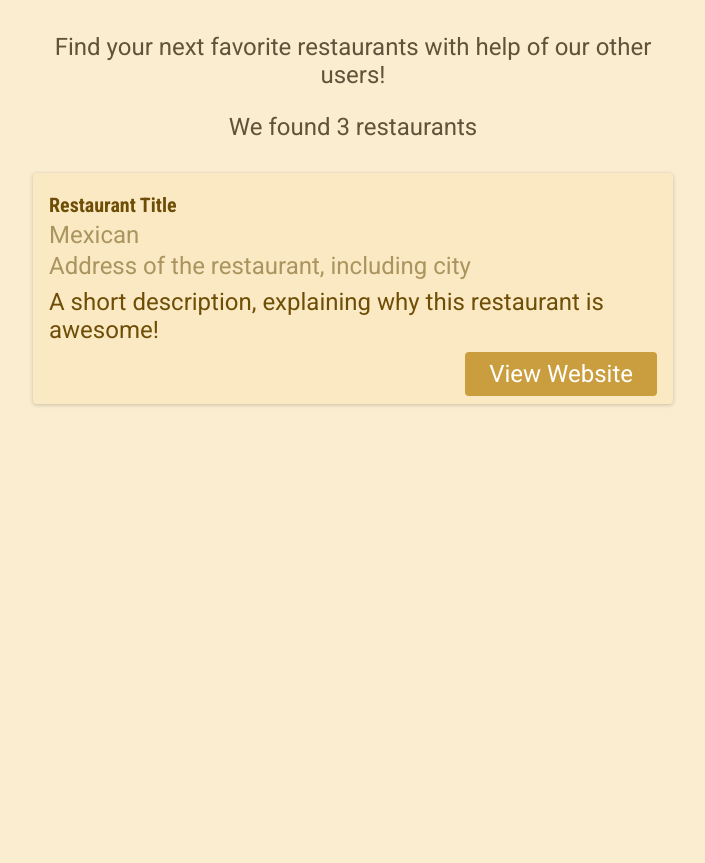
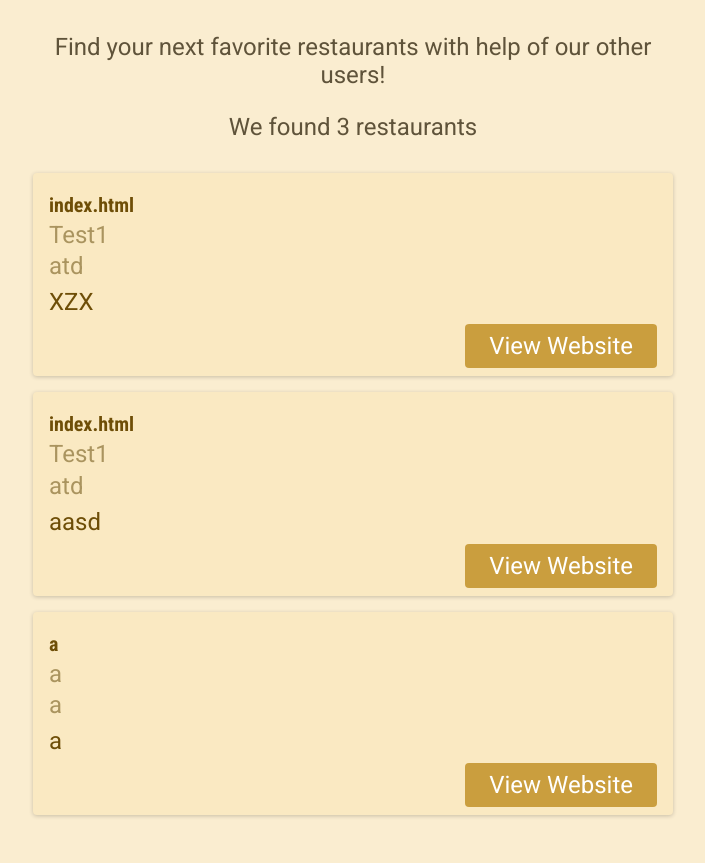
Before and after one commit to hafizshadm/recommend_restaurant, a Node server app: page /restaurants in a window 1280 px wide. Shown: the part 184-1047 px from the top of the page, without its empty margins (287-992 px from the left). Before the commit the page ends 590 px from the top, so only its background shows below. Run offline with Node 20, Linux system fonts and the light colour scheme.

Commit message:
output repeated content with loop

```diff
--- a/app.js
+++ b/app.js
@@ -57,7 +57,10 @@ app.get("/restaurants", (req, res) => {
   const fileData = fs.readFileSync(restaurantDataFilePath);
   // parsing data to JSON
   const restaurantsData = JSON.parse(fileData);
-  res.render("restaurants", { numberOfRestaurants: restaurantsData.length });
+  res.render("restaurants", {
+    numberOfRestaurants: restaurantsData.length,
+    restaurants: restaurantsData,
+  });
 });
 
 app.listen(3000);
--- a/views/restaurants.ejs
+++ b/views/restaurants.ejs
@@ -45,22 +45,29 @@
         <p>Find your next favorite restaurants with help of our other users!</p>
         <p>We found <%= numberOfRestaurants %> restaurants</p>
         <ul id="restaurants-list">
+            <% for (const restaurant of restaurants) { %>
                 <li class="restaurant-item">
                     <article>
-                    <h2>Restaurant Title</h2>
+                        <h2>
+                            <%= restaurant.name %>
+                        </h2>
                         <div class="restaurant-meta">
-                        <p>Mexican</p>
-                        <p>Address of the restaurant, including city</p>
+                            <p>
+                                <%= restaurant.cuisine %>
+                            </p>
+                            <p>
+                                <%= restaurant.address %>
+                            </p>
                         </div>
                         <p>
-                        A short description, explaining why this restaurant is awesome!
+                            <%= restaurant.description %>
                         </p>
                         <div class="restaurant-actions">
-                        <a href="">View Website</a>
+                            <a href="<%= restaurant.website %> ">View Website</a>
                         </div>
                     </article>
                 </li>
-
+                <% } %>
         </ul>
     </main>
 </body>
```
Also changed, not shown: data/restaurants.json (+23 -1 lines). Lines whose indentation alone changed are shown as unchanged.
